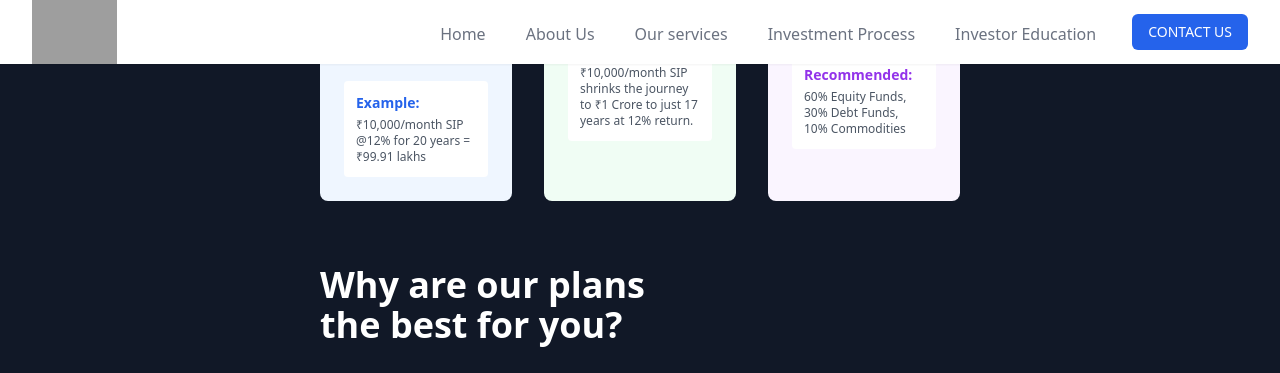
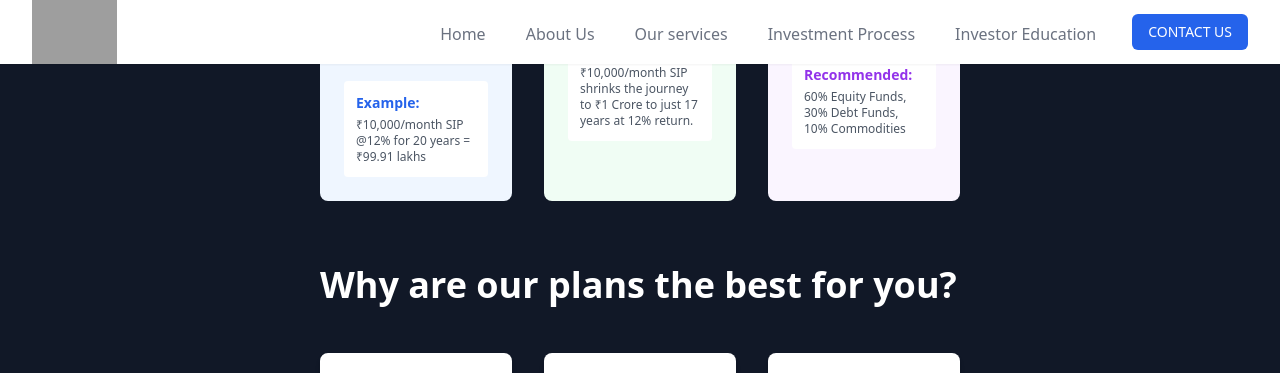
Before and after one commit to bobghosh91/bobghosh91.github.io, a Jekyll site: the page built from _posts/2025-09-19-build-your-first-crore.md, in a window 1280 px wide and 900 px high, scrolled down 1749 px, cut to the strip 0-373 px from the top of the window. Built offline with Jekyll 4.4.1, drawn with Linux system fonts in a browser that asks for light colours; nearby versions of some CDN libraries; grey boxes are pictures that could not be loaded.

Commit message:
update-3

```diff
--- a/_posts/2025-09-19-build-your-first-crore.md
+++ b/_posts/2025-09-19-build-your-first-crore.md
@@ -92,7 +92,7 @@ featured_order: 1
     </div>
     <div class="max-w-7xl mx-auto py-16 px-4 sm:px-6 lg:px-8">
         <div class="flex justify-between items-center mb-12">
-            <h1 class="text-4xl font-extrabold text-gray-900">Why are our plans <br> the best for you?</h1>
+            <h1 class="text-4xl font-extrabold text-gray-900">Why are our plans the best for you?</h1>
             <div class="flex space-x-4">
             </div>
         </div>
```
